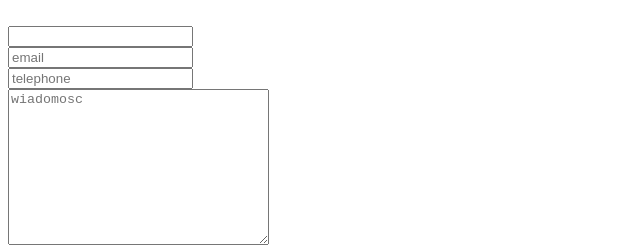
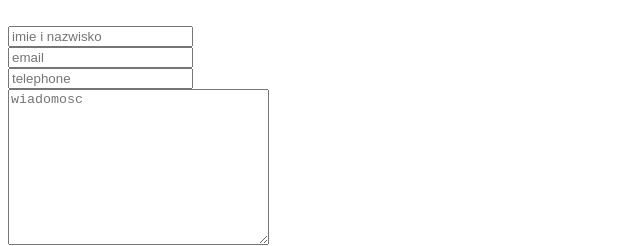
Before and after one commit to damgala/formspree-form, a plain HTML site: page index.html in a window 1280 px wide. Shown: the top 246 px of the page, 0-640 px from the left. Drawn offline with Linux system fonts and the light colour scheme.

Commit message:
Update index.html

```diff
--- a/index.html
+++ b/index.html
@@ -6,7 +6,7 @@
 </head>
 <body>
   <form action="https://formspree.io/damgala@gmail.com" method="POST"><br>
-  <input type="text" name="name" praceholder="imie i nazwisko"><br>
+  <input type="text" name="name" placeholder="imie i nazwisko"><br>
   <input type="email" name="_replyto" placeholder="email"><br>
   <input type="tel" name="phone" placeholder="telephone"><br>
   <textarea name="message" cols="30" rows="10" placeholder="wiadomosc"></textarea><br>
```
